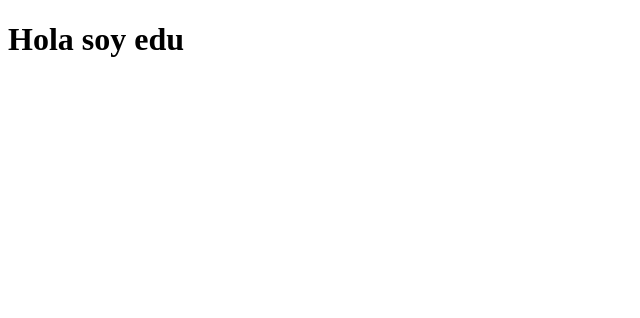
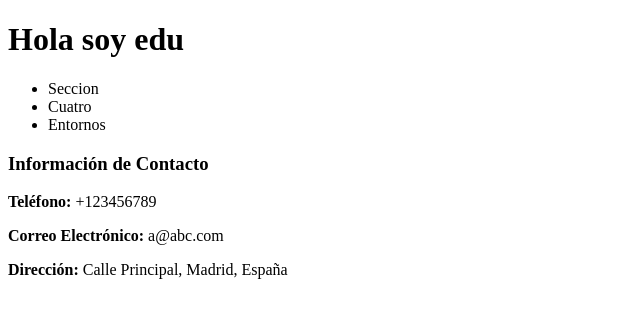
Before and after one commit to eeduucv/PruebaEntornos, a plain HTML site: page index.html in a window 1280 px wide. Shown: the whole page, without its empty margins (0-640 px from the left). Drawn offline with Linux system fonts and the light colour scheme.

Commit message:
Update index.html

```diff
--- a/index.html
+++ b/index.html
@@ -14,13 +14,29 @@
 
     <section id="seccion3">
 
+
+
     </section>
 
     <section id="seccion4">
 
+        <nav>
+            <ul>
+                <li><a>Seccion</a></li>
+                <li><a>Cuatro</a></li>
+                <li><a>Entornos</a></li>
+            </ul>
+        </nav>
+
+
     </section>
 
     <section id="seccion5">
+
+        <h3>Información de Contacto</h3>
+        <p><strong>Teléfono:</strong> +123456789</p>
+        <p><strong>Correo Electrónico:</strong> a@abc.com</p>
+        <p><strong>Dirección:</strong> Calle Principal, Madrid, España</p>
 
     </section>
 
```
